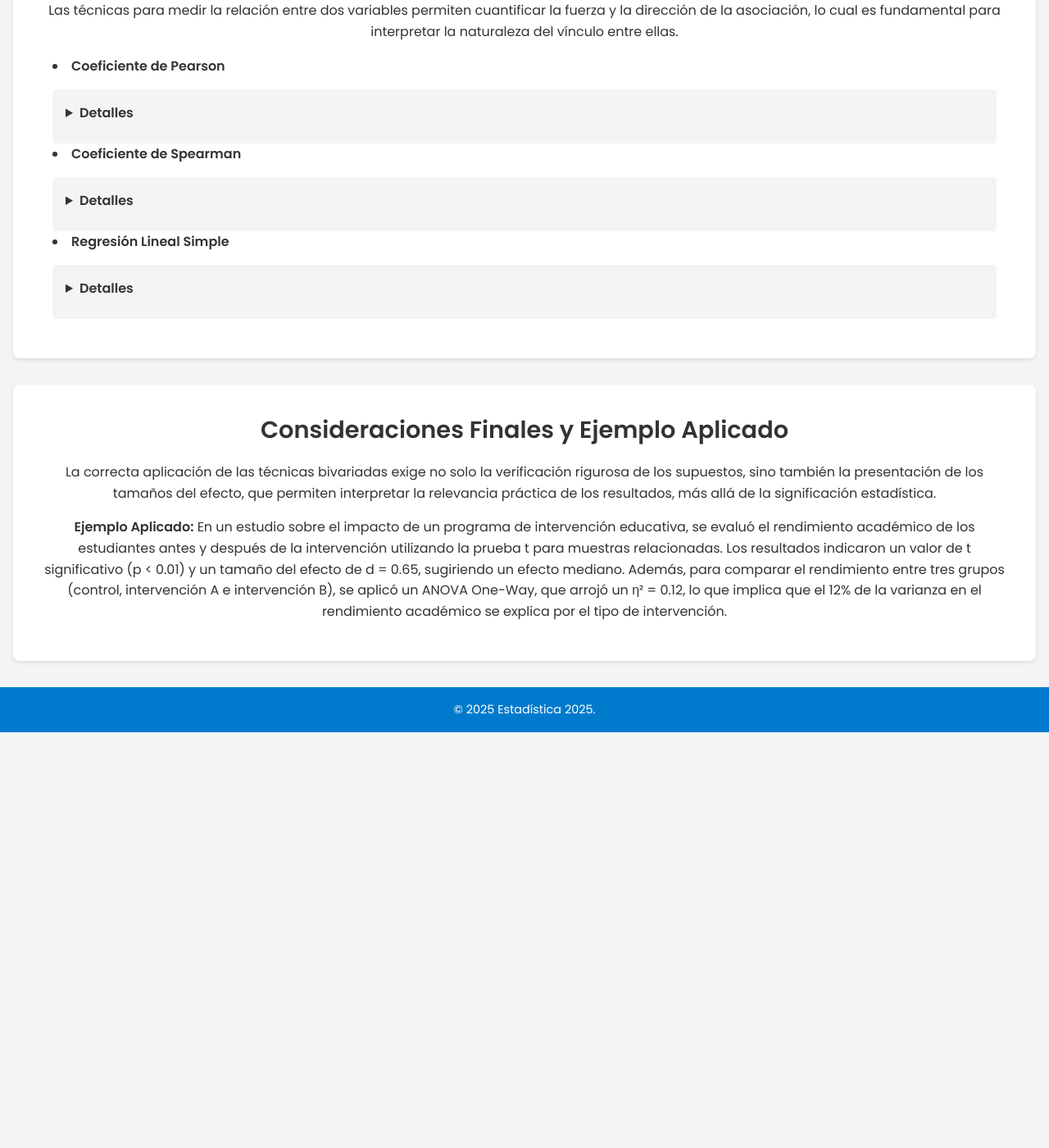
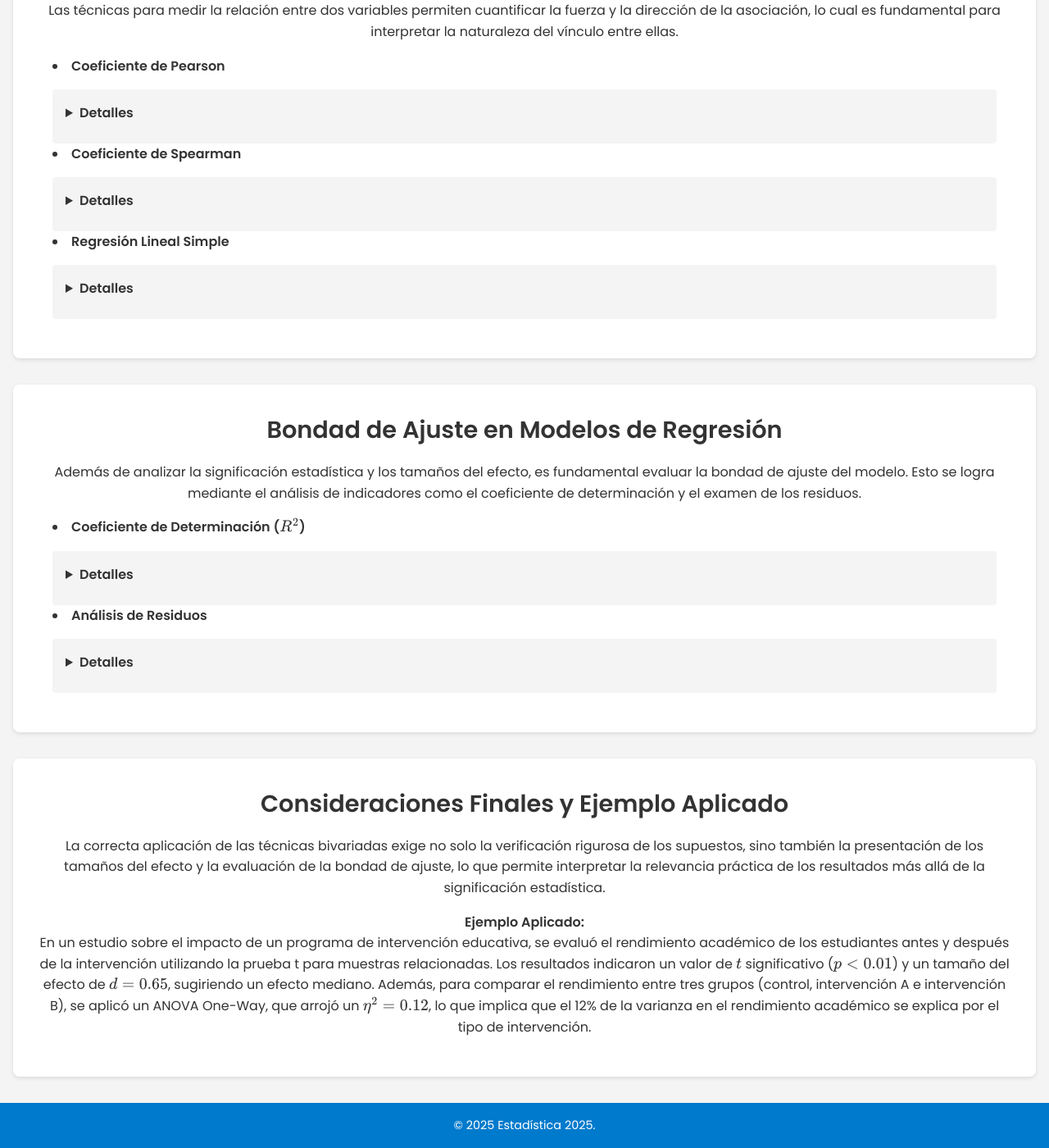
Before and after one commit to Lixatto/AnalisisEstadisticos, a Jekyll site: the page built from bivariados/index.md, in a window 1280 px wide and 1400 px high, scrolled down 1373 px. Shown: the whole window at 82% size. Built offline with Jekyll 4.4.1, drawn with Linux system fonts in a browser that asks for light colours; before the commit the page ends 2266 px from its top, so only the background shows below that; some of the changed text lies outside the part shown.

Commit message:
Update index.md

```diff
--- a/bivariados/index.md
+++ b/bivariados/index.md
@@ -25,6 +31,13 @@ permalink: /bivariado/
       </p>
       <a href="#relacion" class="btn-secundario">Ver detalles</a>
     </li>
+    <li class="card">
+      <h3>Bondad de Ajuste</h3>
+      <p>
+        Evalúa el ajuste de los modelos de regresión y la calidad de la predicción, complementando el análisis estadístico.
+      </p>
+      <a href="#bondad" class="btn-secundario">Ver detalles</a>
+    </li>
   </ul>
 </section>
 
@@ -43,25 +56,23 @@ permalink: /bivariado/
         <p><strong>Supuestos:</strong></p>
         <ul>
           <li>Independencia de las observaciones.</li>
-          <li>Normalidad en la distribución de la variable en cada grupo.</li>
-          <li>Homogeneidad de varianzas (evaluada, por ejemplo, mediante la prueba de Levene).</li>
-          <li>Tamaño muestral adecuado para soportar la aproximación a la normalidad (por lo general, n > 30 por grupo, aunque existen métodos robustos para muestras pequeñas).</li>
+          <li>Normalidad en la distribución de la variable en cada grupo (además, se requiere que la distribución conjunta sea bivariante normal).</li>
+          <li>Homogeneidad de varianzas (por ejemplo, evaluada mediante la prueba de Levene).</li>
+          <li>Tamaño muestral adecuado (por lo general, \( n > 30 \) por grupo, aunque existen métodos robustos para muestras pequeñas).</li>
         </ul>
         <p><strong>Fórmula del estadístico t:</strong></p>
-        <pre><code>
-t = (x̄₁ - x̄₂) / √[(s₁²/n₁) + (s₂²/n₂)]
-        </code></pre>
+        <p>
+          $$ t = \frac{\bar{x}_1 - \bar{x}_2}{\sqrt{\frac{s_1^2}{n_1} + \frac{s_2^2}{n_2}}} $$
+        </p>
         <p><strong>Tamaño del efecto (d de Cohen):</strong></p>
-        <pre><code>
-d = (x̄₁ - x̄₂) / s_pooled
-
-donde, s_pooled = √[((n₁ - 1)·s₁² + (n₂ - 1)·s₂²) / (n₁ + n₂ - 2)]
-        </code></pre>
-        <p><strong>Interpretación de d de Cohen:</strong></p>
+        <p>
+          $$ d = \frac{\bar{x}_1 - \bar{x}_2}{s_{\text{pooled}}} \quad \text{donde} \quad s_{\text{pooled}} = \sqrt{\frac{(n_1-1)s_1^2 + (n_2-1)s_2^2}{n_1+n_2-2}} $$
+        </p>
+        <p><strong>Interpretación de \(d\) de Cohen:</strong></p>
         <ul>
-          <li>0.2: Efecto pequeño</li>
-          <li>0.5: Efecto mediano</li>
-          <li>0.8 o mayor: Efecto grande</li>
+          <li>\(0.2\): Efecto pequeño</li>
+          <li>\(0.5\): Efecto mediano</li>
+          <li>\(0.8\) o mayor: Efecto grande</li>
         </ul>
       </details>
     </li>
@@ -76,18 +87,19 @@ donde, s_pooled = √[((n₁ - 1)·s₁² + (n₂ - 1)·s₂²) / (n₁ + n₂ -
           <li>Independencia de las diferencias observadas.</li>
         </ul>
         <p><strong>Fórmula del estadístico t para muestras pareadas:</strong></p>
-        <pre><code>
-t = d̄ / (s_d / √n)
-
-donde:
-d̄ = media de las diferencias,
-s_d = desviación estándar de las diferencias,
-n = número de pares.
-        </code></pre>
+        <p>
+          $$ t = \frac{\bar{d}}{s_d / \sqrt{n}} $$
+          <br>
+          donde:
+          <br>
+          \(\bar{d}\) = media de las diferencias,
+          \(s_d\) = desviación estándar de las diferencias,
+          \(n\) = número de pares.
+        </p>
         <p><strong>Tamaño del efecto (d de Cohen para muestras pareadas):</strong></p>
-        <pre><code>
-d = d̄ / s_d
-        </code></pre>
+        <p>
+          $$ d = \frac{\bar{d}}{s_d} $$
+        </p>
       </details>
     </li>
     <li>
@@ -102,21 +114,19 @@ d = d̄ / s_d
           <li>Homogeneidad de varianzas entre los grupos.</li>
         </ul>
         <p><strong>Estadístico F:</strong></p>
-        <pre><code>
-F = MS_between / MS_within
-        </code></pre>
+        <p>
+          $$ F = \frac{\text{MS}_{\text{between}}}{\text{MS}_{\text{within}}} $$
+        </p>
         <p><strong>Tamaño del efecto:</strong></p>
         <ul>
           <li>
-            <strong>Eta cuadrado (η²):</strong> Indica la proporción de varianza total explicada por el factor.
-            <br><em>Interpretación:</em> 0.01 (efecto pequeño), 0.06 (efecto mediano), 0.14 (efecto grande).
+            <strong>Eta cuadrado (\( \eta^2 \)):</strong> Indica la proporción de varianza total explicada por el factor.
+            <br><em>Interpretación:</em> \(0.01\) (efecto pequeño), \(0.06\) (efecto mediano), \(0.14\) (efecto grande).
           </li>
           <li>
-            <strong>Omega cuadrado (ω²):</strong> Ofrece una estimación menos sesgada del efecto.
+            <strong>Omega cuadrado (\( \omega^2 \)):</strong> Ofrece una estimación menos sesgada del efecto.
             <br><em>Fórmula aproximada:</em>
-            <pre><code>
-ω² = (SS_between - (df_between · MS_within)) / (SS_total + MS_within)
-            </code></pre>
+            $$ \omega^2 = \frac{\text{SS}_{\text{between}} - (\text{df}_{\text{between}} \cdot \text{MS}_{\text{within}})}{\text{SS}_{\text{total}} + \text{MS}_{\text{within}}} $$
           </li>
         </ul>
       </details>
@@ -138,16 +148,17 @@ F = MS_between / MS_within
         <p><strong>Descripción:</strong> Evalúa la fuerza y dirección de la relación lineal entre dos variables cuantitativas.</p>
         <p><strong>Supuestos:</strong></p>
         <ul>
-          <li>Existencia de una relación lineal.</li>
-          <li>Normalidad en la distribución de las variables.</li>
+          <li>Existencia de una relación lineal entre las variables.</li>
+          <li>Normalidad univariada de cada variable.</li>
+          <li>Normalidad bivariada: la combinación conjunta de las variables debe seguir una distribución normal.</li>
           <li>Ausencia de valores atípicos extremos que puedan distorsionar la correlación.</li>
         </ul>
         <p><strong>Fórmula:</strong></p>
-        <pre><code>
-r = Σ[(x - x̄)(y - ȳ)] / √[Σ(x - x̄)² · Σ(y - ȳ)²]
-        </code></pre>
+        <p>
+          $$ r = \frac{\sum (x - \bar{x})(y - \bar{y})}{\sqrt{\sum (x - \bar{x})^2 \, \sum (y - \bar{y})^2}} $$
+        </p>
         <p><strong>Interpretación:</strong>
-          El coeficiente r varía entre -1 y 1. Valores cercanos a -1 o 1 indican una relación lineal fuerte (negativa o positiva, respectivamente), mientras que valores cercanos a 0 indican una relación débil o nula.
+          El coeficiente \(r\) varía entre \(-1\) y \(1\). Valores cercanos a \(-1\) o \(1\) indican una relación lineal fuerte (negativa o positiva, respectivamente), mientras que valores cercanos a \(0\) indican una relación débil o nula.
         </p>
       </details>
     </li>
@@ -177,12 +188,49 @@ r = Σ[(x - x̄)(y - ȳ)] / √[Σ(x - x̄)² · Σ(y - ȳ)²]
           <li>Normalidad de los errores.</li>
         </ul>
         <p><strong>Fórmula:</strong></p>
-        <pre><code>
-y = β₀ + β₁x + ε
-        </code></pre>
+        <p>
+          $$ y = \beta_0 + \beta_1 x + \varepsilon $$
+        </p>
         <p><strong>Interpretación:</strong>
-          El coeficiente β₁ indica el cambio promedio en la variable dependiente por cada unidad de cambio en la variable independiente.
+          El coeficiente \(\beta_1\) indica el cambio promedio en la variable dependiente por cada unidad de cambio en la variable independiente.
         </p>
+      </details>
+    </li>
+  </ul>
+</section>
+
+<!-- Sección de Bondad de Ajuste -->
+<section class="contenido" id="bondad">
+  <h2>Bondad de Ajuste en Modelos de Regresión</h2>
+  <p>
+    Además de analizar la significación estadística y los tamaños del efecto, es fundamental evaluar la bondad de ajuste del modelo. Esto se logra mediante el análisis de indicadores como el coeficiente de determinación y el examen de los residuos.
+  </p>
+  <ul>
+    <li>
+      <strong>Coeficiente de Determinación (\( R^2 \))</strong>
+      <details>
+        <summary>Detalles</summary>
+        <p>
+          <em>Ecuación:</em>
+          $$ R^2 = 1 - \frac{SS_{\text{residual}}}{SS_{\text{total}}} $$
+        </p>
+        <p>
+          <em>Interpretación:</em> Indica la proporción de varianza de la variable dependiente explicada por el modelo. Un \( R^2 \) alto sugiere un buen ajuste, aunque se debe evaluar en conjunto con otros criterios, especialmente en modelos complejos.
+        </p>
+      </details>
+    </li>
+    <li>
+      <strong>Análisis de Residuos</strong>
+      <details>
+        <summary>Detalles</summary>
+        <p>
+          Se recomienda examinar la distribución y patrones de los residuos:
+        </p>
+        <ul>
+          <li>Los residuos deben estar distribuidos de forma aleatoria, sin patrones sistemáticos.</li>
+          <li>Se debe comprobar la normalidad de los residuos (por ejemplo, con una prueba de Shapiro-Wilk o un gráfico Q-Q).</li>
+          <li>La homogeneidad de la varianza de los residuos refuerza la validez del modelo.</li>
+        </ul>
       </details>
     </li>
   </ul>
@@ -192,10 +240,10 @@ y = β₀ + β₁x + ε
 <section class="contenido">
   <h2>Consideraciones Finales y Ejemplo Aplicado</h2>
   <p>
-    La correcta aplicación de las técnicas bivariadas exige no solo la verificación rigurosa de los supuestos, sino también la presentación de los tamaños del efecto, que permiten interpretar la relevancia práctica de los resultados, más allá de la significación estadística.
+    La correcta aplicación de las técnicas bivariadas exige no solo la verificación rigurosa de los supuestos, sino también la presentación de los tamaños del efecto y la evaluación de la bondad de ajuste, lo que permite interpretar la relevancia práctica de los resultados más allá de la significación estadística.
   </p>
   <p>
-    <strong>Ejemplo Aplicado:</strong>
-    En un estudio sobre el impacto de un programa de intervención educativa, se evaluó el rendimiento académico de los estudiantes antes y después de la intervención utilizando la prueba t para muestras relacionadas. Los resultados indicaron un valor de t significativo (p < 0.01) y un tamaño del efecto de d = 0.65, sugiriendo un efecto mediano. Además, para comparar el rendimiento entre tres grupos (control, intervención A e intervención B), se aplicó un ANOVA One-Way, que arrojó un η² = 0.12, lo que implica que el 12% de la varianza en el rendimiento académico se explica por el tipo de intervención.
+    <strong>Ejemplo Aplicado:</strong><br>
+    En un estudio sobre el impacto de un programa de intervención educativa, se evaluó el rendimiento académico de los estudiantes antes y después de la intervención utilizando la prueba t para muestras relacionadas. Los resultados indicaron un valor de \( t \) significativo (\( p < 0.01 \)) y un tamaño del efecto de \( d = 0.65 \), sugiriendo un efecto mediano. Además, para comparar el rendimiento entre tres grupos (control, intervención A e intervención B), se aplicó un ANOVA One-Way, que arrojó un \( \eta^2 = 0.12 \), lo que implica que el 12% de la varianza en el rendimiento académico se explica por el tipo de intervención.
   </p>
 </section>
```
Also changed, not shown: other parts of bivariados/index.md (+9 -3 lines).
